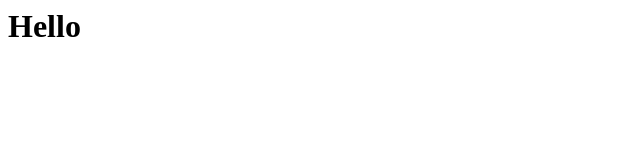
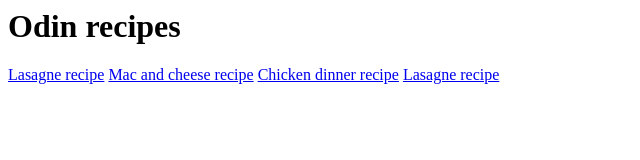
Before and after one commit to ninaklr/odin-recipes, a plain HTML site: page index.html in a window 1280 px wide. Shown: the whole page, without its empty margins (0-640 px from the left). Drawn offline with Linux system fonts and the light colour scheme.

Commit message:
Update index.html

```diff
--- a/index.html
+++ b/index.html
@@ -1 +1,5 @@
-<h1>Hello</h1>
+<h1>Odin recipes</h1>
+<a href="/recipes/lasagne.html">Lasagne recipe</a>
+<a href="recipes/mac_cheese.html">Mac and cheese recipe</a>
+<a href="recipes/chickendinner.html">Chicken dinner recipe</a>
+<a href="recipes/lasagne.html">Lasagne recipe</a>
```
